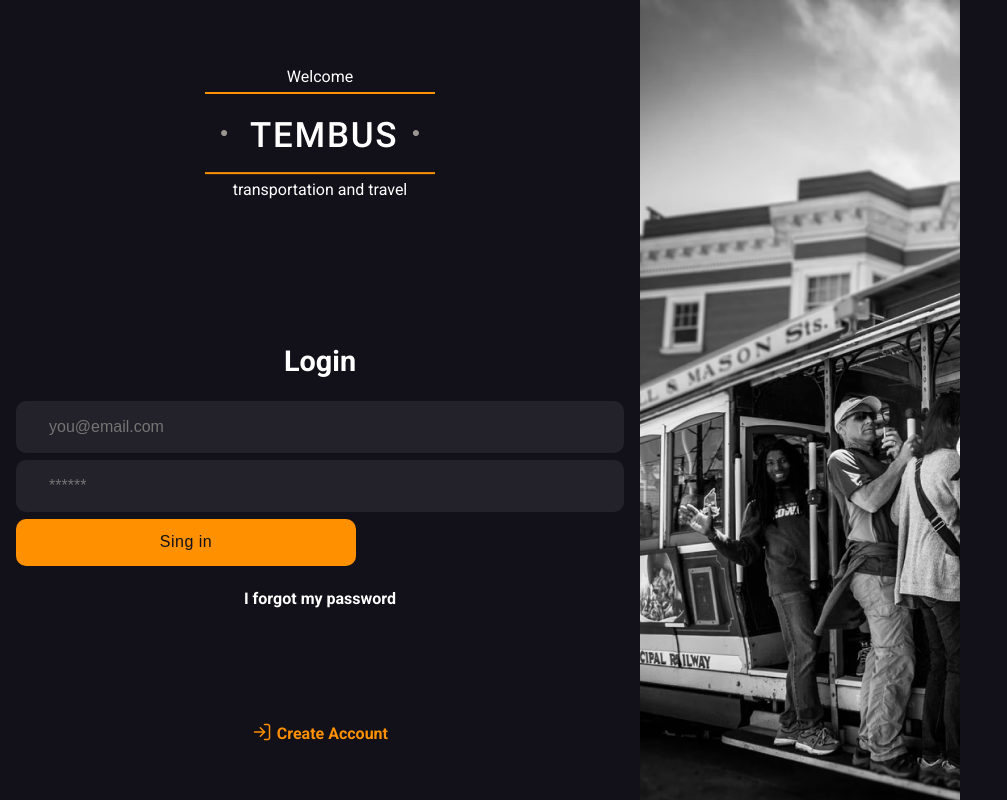
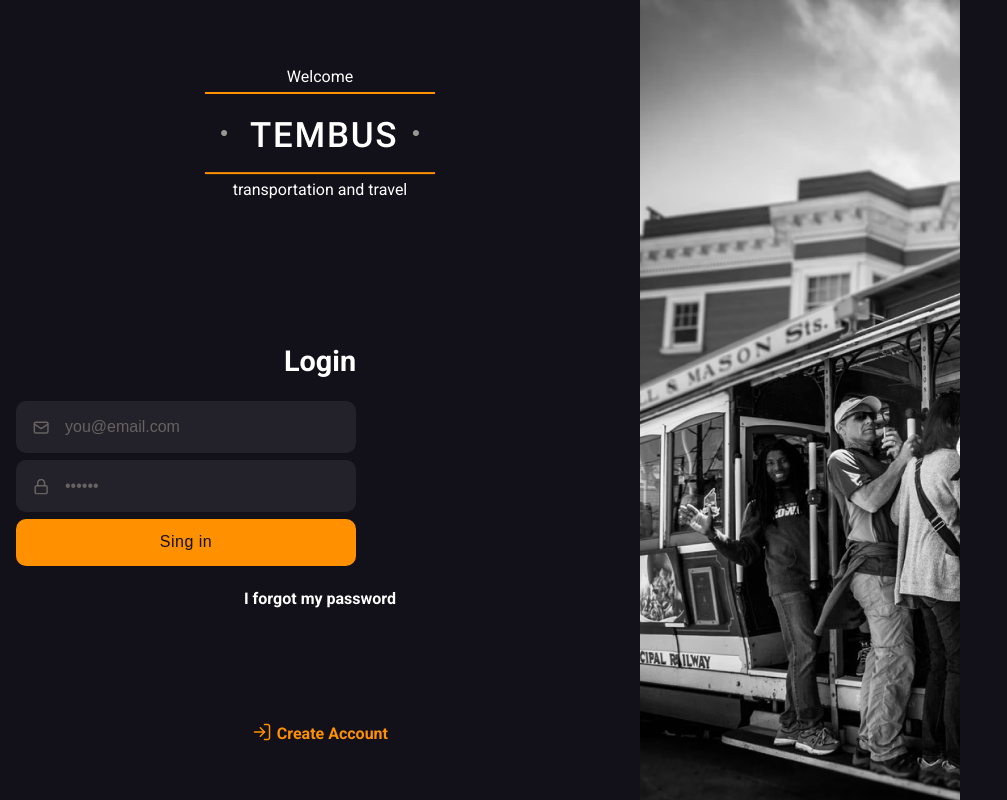
Before and after one commit to TemBusApp/frontend, a React (Create React App) app: page / in a window 1280 px wide. Shown: the whole page, without its empty margins (0-1007 px from the left). Built offline with nearby package versions, Linux system fonts and the light colour scheme.

Commit message:
Add input icon

```diff
--- a/src/components/UI/Input.js
+++ b/src/components/UI/Input.js
@@ -2,22 +2,45 @@ import styled from "styled-components";
 
 function Input(props) {
   return (
-    <InputElement {...props} />
+    <InputGroup>
+      {(props['data-icon'] && props['data-icon'] !== "") ?
+        <img src={props['data-icon']} alt="icon" data-role="none" data-aria-hidden="true" />
+        :
+        ""
+      }
+      <InputElement {...props} />
+    </InputGroup>
   )
 }
 
 export default Input;
 
+const InputGroup = styled.span`
+  display: grid;
+  position: relative;
+  align-items: center;
+
+  img {
+    position: absolute;
+    left: 1rem;
+  }
+`;
+
 const InputElement = styled.input`
   display: flex;
-  color: #666360;
+  color: #ffffff;
   font-size: 1em;
-  padding-left: 2em;
+  padding-left: 3em;
   padding-top: 1em;
   padding-bottom: 1em;
   border: 1px solid transparent;
   border-radius: 10px;
   background-color: #232129;
+  max-width: 340px;
+
+  &::placeholder {
+    color: #666360;
+  }
 
   ${({ disabled }) => disabled ? 'opacity: 0.5' : ''}
 
--- a/src/index.css
+++ b/src/index.css
@@ -4,6 +4,10 @@
   --color-primary: #ff9000;
   --color-secondary: #232129;
   --bg-primary: #121018;
+}
+
+* {
+  box-sizing: border-box;
 }
 
 body {
--- a/src/pages/login/index.js
+++ b/src/pages/login/index.js
@@ -3,8 +3,8 @@ import styled from 'styled-components';
 
 import logo from '../../assets/logo.png';
 import loginPhoto from '../../assets/login-photo.png';
-// import iconEmail from '../../assets/icon-email.svg';
-// import iconPassword from '../../assets/icon-password.svg';
+import iconEmail from '../../assets/icon-email.svg';
+import iconPassword from '../../assets/icon-password.svg';
 import iconSingup from '../../assets/icon-singup.svg';
 
 import Button from '../../components/UI/Button';
@@ -24,13 +24,33 @@ export default function Login() {
         <LoginForm className="login-form">
           <h1>Login</h1>
 
-          <Label className="sr-only" htmlFor="email">E-mail</Label>
-          <Input type="email" id="email" placeholder="you@email.com" />
+          <Label
+            className="sr-only"
+            htmlFor="email">
+            E-mail
+          </Label>
+          <Input
+            type="email"
+            id="email"
+            placeholder="you@email.com"
+            required="true"
+            data-icon={iconEmail}
+          />
 
-          <Label className="sr-only" htmlFor="password">Password</Label>
-          <Input type="password" id="password" placeholder="******" />
+          <Label
+            className="sr-only"
+            htmlFor="password">
+            Password
+          </Label>
+          <Input
+            type="password"
+            id="password"
+            placeholder="••••••"
+            required="true"
+            data-icon={iconPassword}
+          />
 
-          <Button>Sing in</Button>
+          <Button type="submit">Sing in</Button>
 
           <a className="forgot-link" href="#forgout">I forgot my password</a>
         </LoginForm>
```
